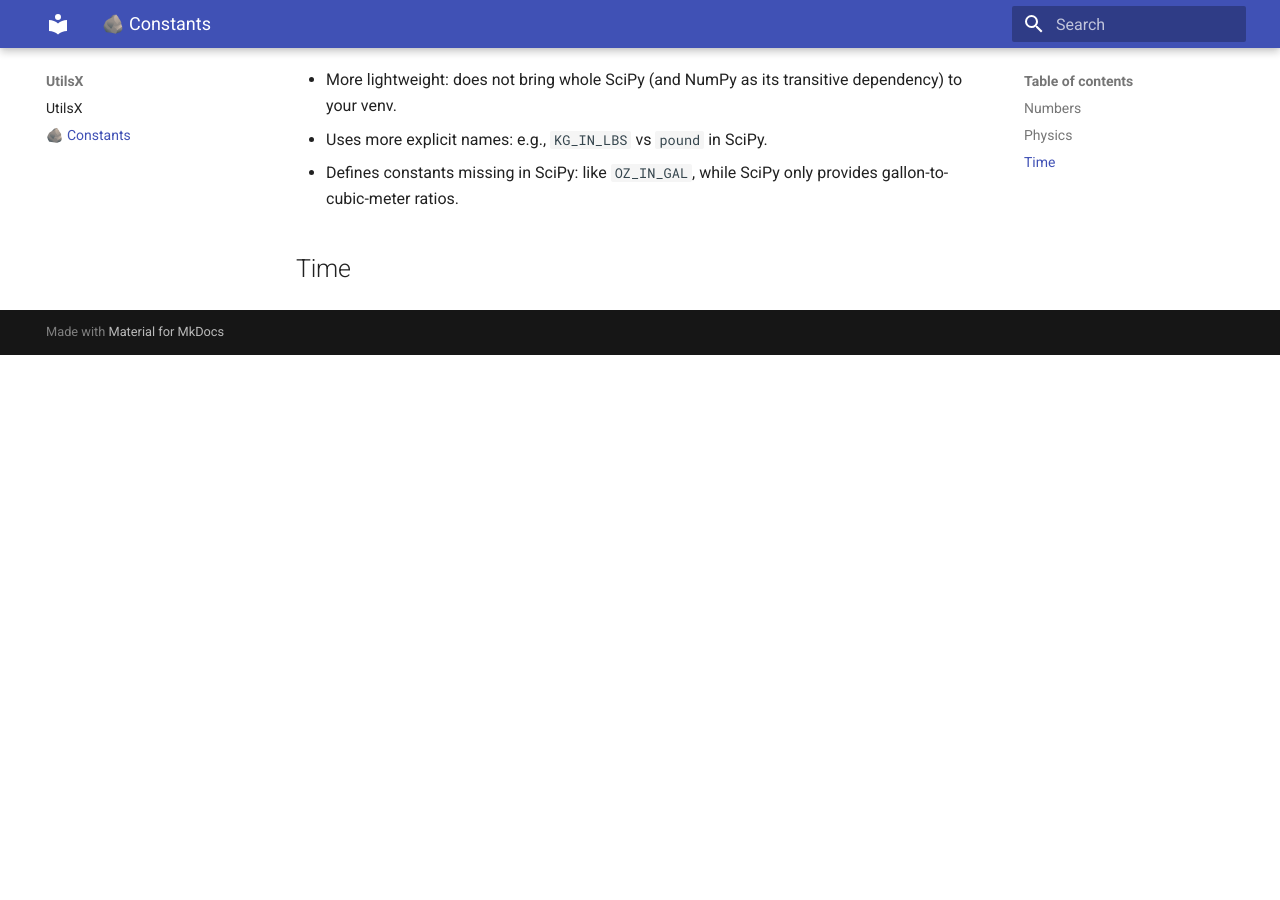
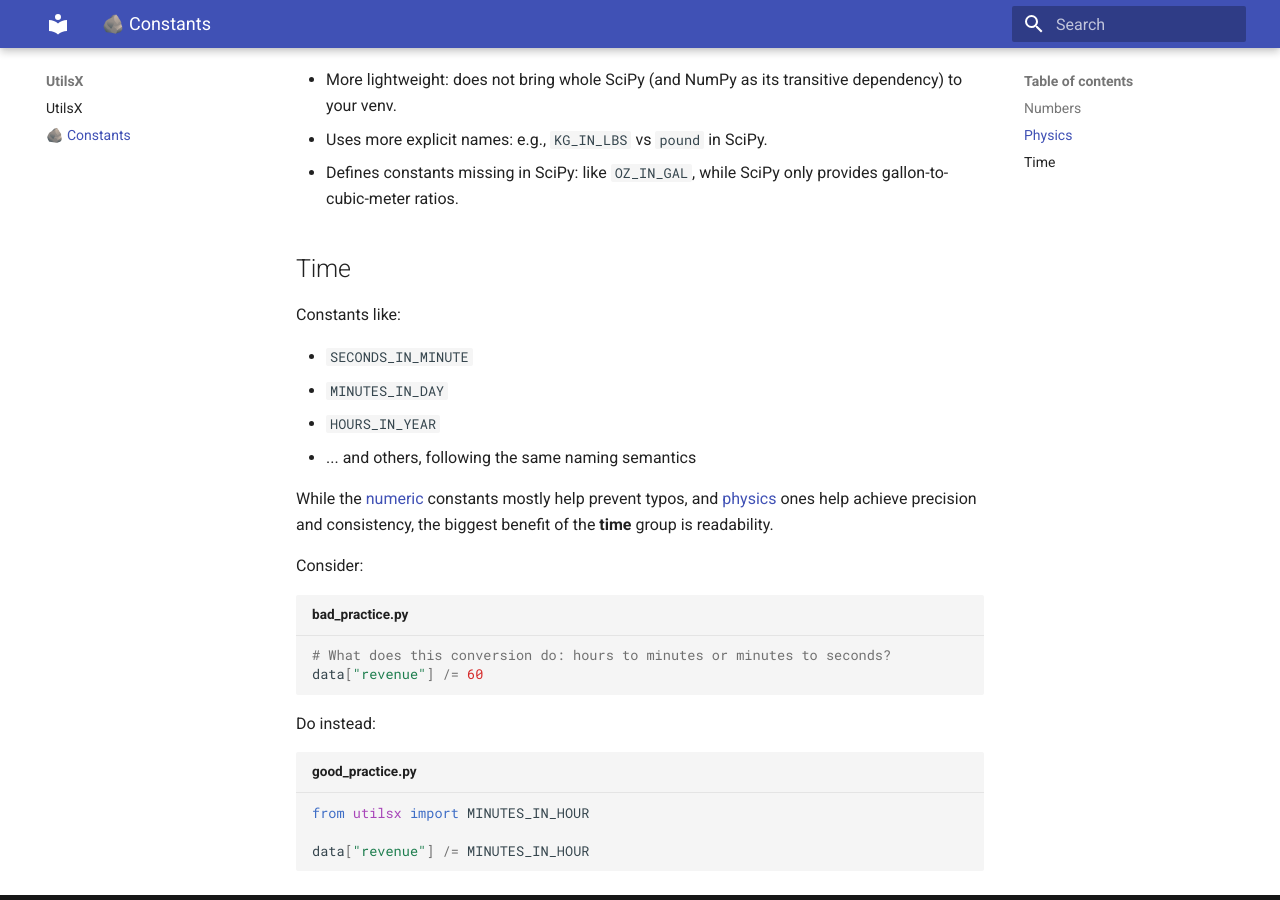
Before and after one commit to yury-fedotov/utilsx, an MkDocs documentation site: the page built from docs/constants.md, in a window 1280 px wide and 900 px high, scrolled down 1852 px. Built offline with MkDocs 1.6.1 and Material for MkDocs 9.7.7, drawn with Linux system fonts in a browser that asks for light colours; before the commit the page ends 2207 px from its top, so only the background shows below that.

Commit message:
Document time constraints

````diff
--- a/docs/constants.md
+++ b/docs/constants.md
@@ -82,3 +82,29 @@ UtilsX, however:
 - Defines constants missing in SciPy: like `OZ_IN_GAL`, while SciPy only provides gallon-to-cubic-meter ratios.
 
 ## Time
+
+Constants like:
+
+- `SECONDS_IN_MINUTE`
+- `MINUTES_IN_DAY`
+- `HOURS_IN_YEAR`
+- ... and others, following the same naming semantics
+
+While the [numeric](#numbers) constants mostly help prevent typos,
+and [physics](#physics) ones help achieve precision and consistency,
+the biggest benefit of the **time** group is readability.
+
+Consider:
+
+``` py title="bad_practice.py"
+# What does this conversion do: hours to minutes or minutes to seconds?
+data["revenue"] /= 60
+```
+
+Do instead:
+
+``` py title="good_practice.py"
+from utilsx import MINUTES_IN_HOUR
+
+data["revenue"] /= MINUTES_IN_HOUR
+```
````
